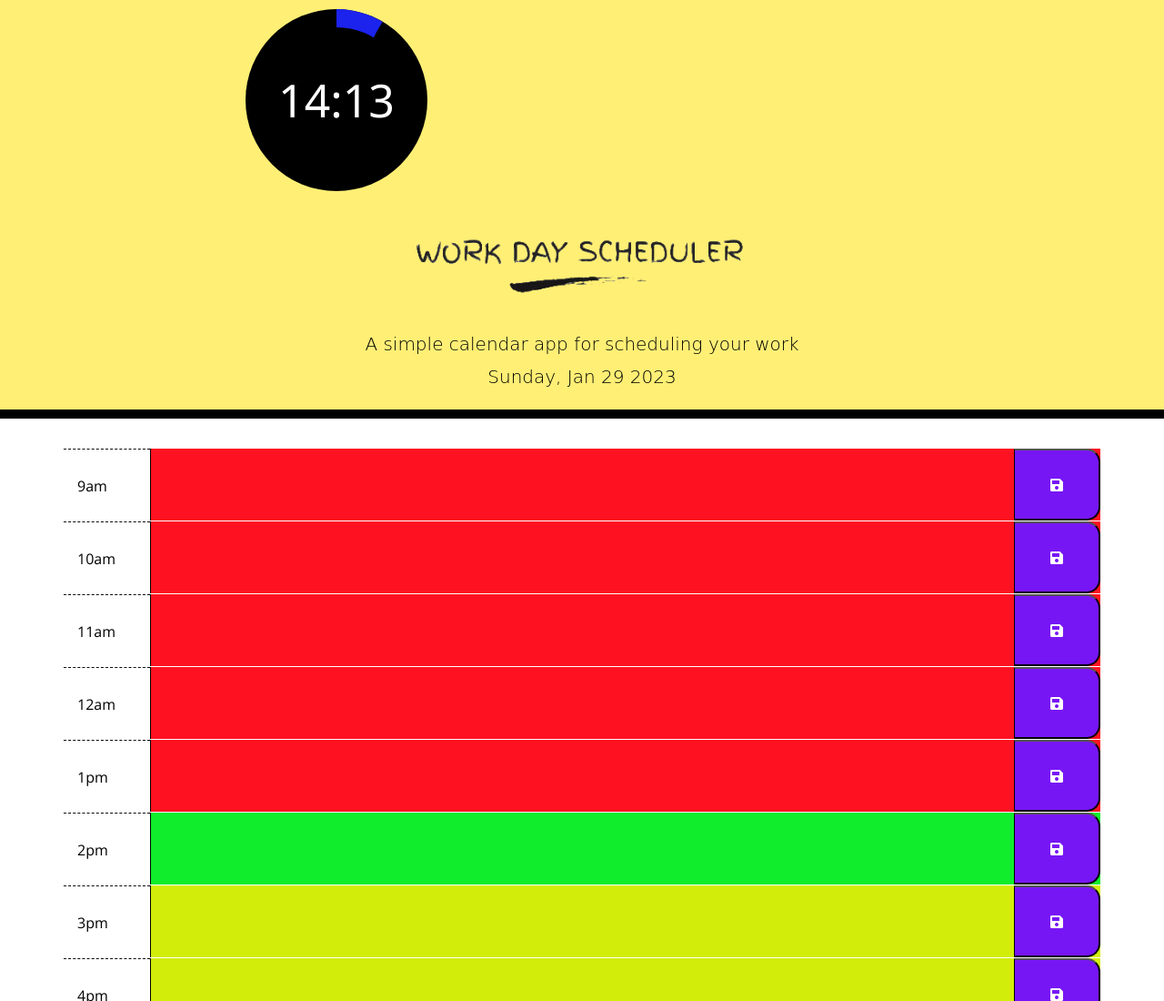
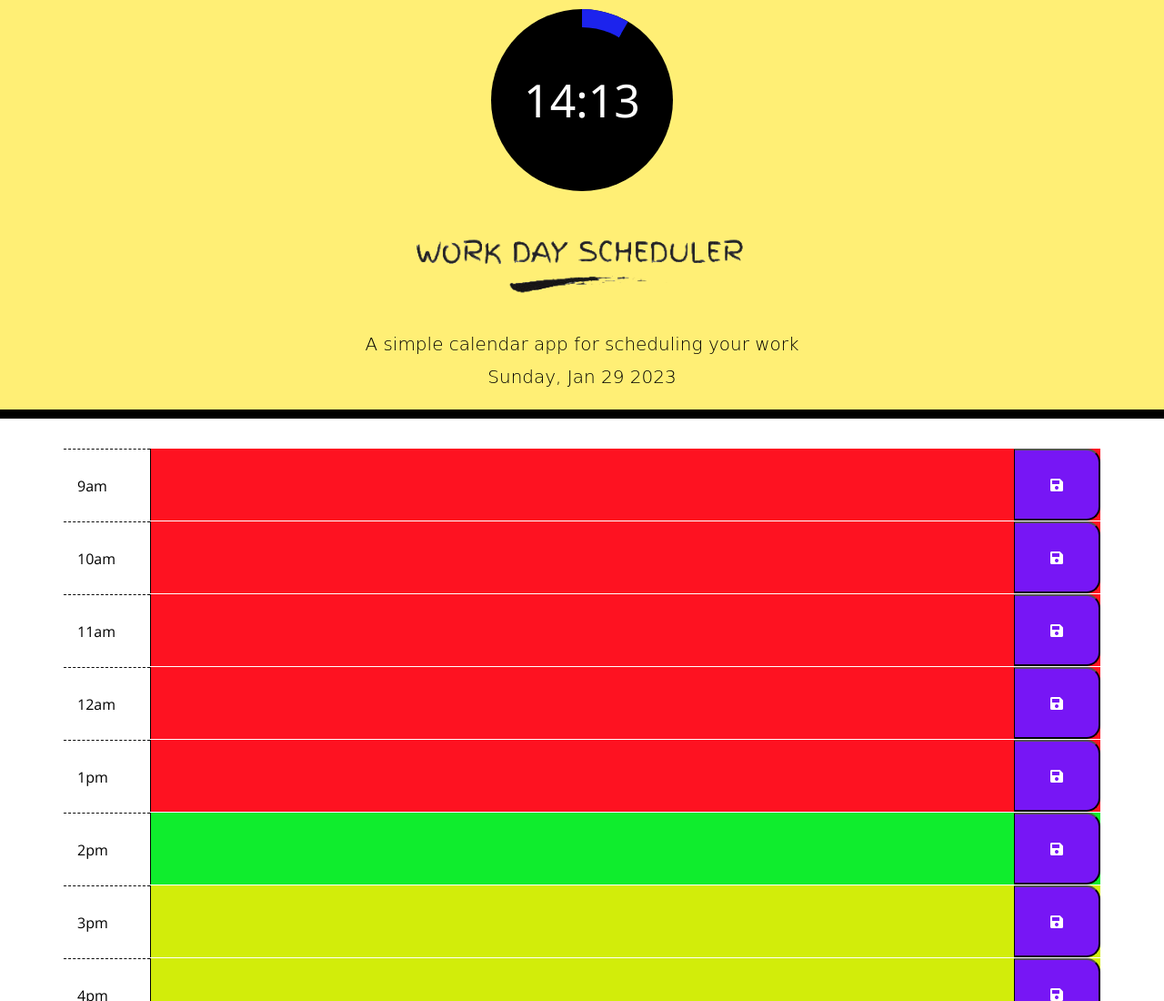
Before and after one commit to AjinThapa2000/work-scheduler, a plain HTML site: page index.html in a window 1280 px wide. Shown: the top 1100 px of the page at 91% size. Drawn offline with nearby package versions, Linux system fonts and the light colour scheme.

Commit message:
clock adjustment

```diff
--- a/assets/css/style.css
+++ b/assets/css/style.css
@@ -38,7 +38,7 @@ textarea {
 .second-bar {
   position: relative;
   margin-left: auto;
-  margin-right: 800px;
+  margin-right: auto;
 	padding: 0;
 	width: 200px;
 	height: 200px;
```
